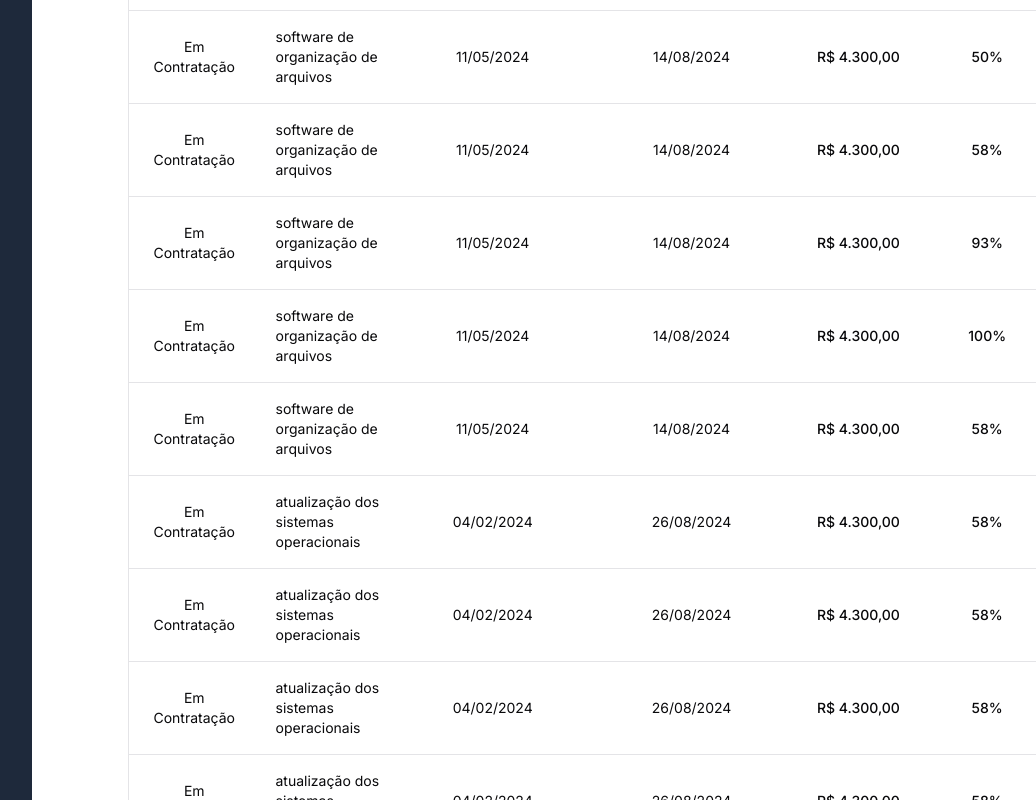
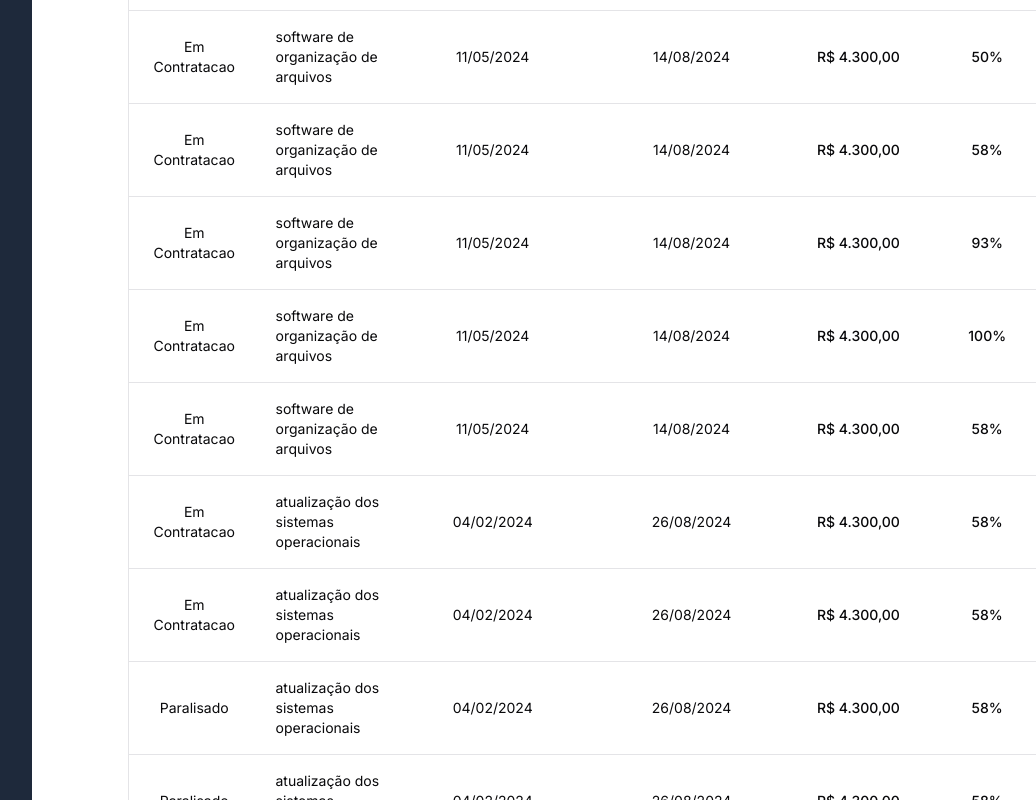
Before and after one commit to NicolasJorgeDL/faculdade_es1_contratos, a Next.js app: page /contratos in a window 1280 px wide. Shown: the part 300-1100 px from the top of the page, without its empty margins (229-1265 px from the left). Built offline with nearby package versions, Linux system fonts and the light colour scheme.

Commit message:
editar contratos

```diff
--- a/app/contratos/custom_component/table_contract.jsx
+++ b/app/contratos/custom_component/table_contract.jsx
@@ -85,12 +85,11 @@ function percentageOfValue(value, payments) {
   return `${Math.round(porcentagem)}%`;
 }
 
-function DatePickerWithRange({ className }) {
-  const [date, setDate] = React.useState({
-    // from: new Date(2024, 0, 1),
-    // to: addDays(new Date(2025, 0, 1), 20),
-  });
+function DatePickerWithRange({ className }, defaultValue) {
+  const [date, setDate] = React.useState(defaultValue);
 
+  console.log(defaultValue)
+  console.log("date",defaultValue)
   return (
     <div className={cn("grid gap-2", className)}>
       <Popover>
@@ -107,10 +106,10 @@ function DatePickerWithRange({ className }) {
             {date?.from ? (
               date.to ? (
                 <>
-                  {format(date.from, "dd/LL/y")} - {format(date.to, "dd/LL/y")}
+                  {format(defaultValue.from, "dd/LL/y")} - {format(defaultValue.to, "dd/LL/y")}
                 </>
               ) : (
-                format(date.from, "dd/LL/y")
+                format(defaultValue.from, "dd/LL/y")
               )
             ) : (
               <span>Selecione uma data</span>
@@ -121,9 +120,10 @@ function DatePickerWithRange({ className }) {
           <Calendar
             locale={ptBR}
             initialFocus
+
             mode="range"
-            defaultMonth={date?.from}
-            selected={date}
+            defaultMonth={defaultValue?.from}
+            selected={defaultValue}
             onSelect={setDate}
             numberOfMonths={2}
           />
@@ -142,7 +142,7 @@ const data = [
     dtInicial: "11/05/2024",
     dtFinal: "14/08/2024",
     valor: 4300,
-    status: "Em contratação",
+    status: "em contratacao",
     gestor: "Alicia Freitas",
     pagamentos: [
       {
@@ -168,7 +168,7 @@ const data = [
     dtInicial: "11/05/2024",
     dtFinal: "14/08/2024",
     valor: 4300,
-    status: "Em contratação",
+    status: "em contratacao",
     gestor: "Alicia Freitas",
     pagamentos: [
       {
@@ -194,7 +194,7 @@ const data = [
     dtInicial: "11/05/2024",
     dtFinal: "14/08/2024",
     valor: 4300,
-    status: "Em contratação",
+    status: "em contratacao",
     gestor: "Alicia Freitas",
     pagamentos: [
       {
@@ -220,7 +220,7 @@ const data = [
     dtInicial: "11/05/2024",
     dtFinal: "14/08/2024",
     valor: 4300,
-    status: "Em contratação",
+    status: "em contratacao",
     gestor: "Alicia Freitas",
     pagamentos: [
       {
@@ -246,7 +246,7 @@ const data = [
     dtInicial: "11/05/2024",
     dtFinal: "14/08/2024",
     valor: 4300,
-    status: "Em contratação",
+    status: "em contratacao",
     gestor: "Alicia Freitas",
     pagamentos: [
       {
@@ -272,7 +272,7 @@ const data = [
     dtInicial: "11/05/2024",
     dtFinal: "14/08/2024",
     valor: 4300,
-    status: "Em contratação",
+    status: "em contratacao",
     gestor: "Alicia Freitas",
     pagamentos: [
       {
@@ -299,7 +299,7 @@ const data = [
     dtInicial: "04/02/2024",
     dtFinal: "26/08/2024",
     valor: 4300,
-    status: "Em contratação",
+    status: "em contratacao",
     gestor: "Alicia Freitas",
     pagamentos: [
       {
@@ -326,7 +326,7 @@ const data = [
     dtInicial: "04/02/2024",
     dtFinal: "26/08/2024",
     valor: 4300,
-    status: "Em contratação",
+    status: "em contratacao",
     gestor: "Alicia Freitas",
     pagamentos: [
       {
@@ -353,7 +353,7 @@ const data = [
     dtInicial: "04/02/2024",
     dtFinal: "26/08/2024",
     valor: 4300,
-    status: "Em contratação",
+    status: "paralisado",
     gestor: "Alicia Freitas",
     pagamentos: [
       {
@@ -380,7 +380,7 @@ const data = [
     dtInicial: "04/02/2024",
     dtFinal: "26/08/2024",
     valor: 4300,
-    status: "Em contratação",
+    status: "paralisado",
     gestor: "Alicia Freitas",
     pagamentos: [
       {
@@ -407,7 +407,7 @@ const data = [
     dtInicial: "04/02/2024",
     dtFinal: "26/08/2024",
     valor: 4300,
-    status: "Em contratação",
+    status: "paralisado",
     gestor: "Alicia Freitas",
     pagamentos: [
       {
@@ -434,7 +434,7 @@ const data = [
     dtInicial: "04/02/2024",
     dtFinal: "26/08/2024",
     valor: 4300,
-    status: "Em contratação",
+    status: "paralisado",
     gestor: "Alicia Freitas",
     pagamentos: [
       {
@@ -461,7 +461,7 @@ const data = [
     dtInicial: "11/05/2024",
     dtFinal: "14/08/2024",
     valor: 4300,
-    status: "Em contratação",
+    status: "paralisado",
     gestor: "Alicia Freitas",
     pagamentos: [
       {
@@ -655,7 +655,7 @@ export const columns = [
   {
     id: "actions",
     enableHiding: false,
-    cell: ({ row }) => {
+    cell: ({ row, table }) => {
       const contrato = row.original;
 
       return (
@@ -669,16 +669,18 @@ export const columns = [
           <DropdownMenuContent align="end">
             <DropdownMenuLabel>Ações</DropdownMenuLabel>
             <DropdownMenuSeparator />
-            <Dialog>
-              <DialogTrigger asChild>
-                <DropdownMenuItem  >Editar</DropdownMenuItem>
-              </DialogTrigger>
-
-              <DialogContent>
-                helo worda
-              </DialogContent>
-            </Dialog>
-
+            <DropdownMenuItem asChild>
+              <Button
+                variant="ghost"
+                onClick={() => {
+                  table.options.setOpenEditDialog(true);
+                  table.options.setEditContract(contrato);
+                }}
+              >
+                Editar
+              </Button>
+              {/* Editar */}
+            </DropdownMenuItem>
             <DropdownMenuItem>Detalhes</DropdownMenuItem>
           </DropdownMenuContent>
         </DropdownMenu>
@@ -692,6 +694,10 @@ export default function TableContract() {
   const [columnFilters, setColumnFilters] = React.useState([]);
   const [columnVisibility, setColumnVisibility] = React.useState({});
   const [rowSelection, setRowSelection] = React.useState({});
+  const [openEditDialog, setOpenEditDialog] = React.useState(false);
+  const [openDetailDialog, setOpenDetailDialog] = React.useState(false);
+  const [openPayDialog, setPayDialog] = React.useState(false);
+  const [editContract, setEditContract] = React.useState([]);
 
   const table = useReactTable({
     data,
@@ -704,6 +710,9 @@ export default function TableContract() {
     getFilteredRowModel: getFilteredRowModel(),
     onColumnVisibilityChange: setColumnVisibility,
     onRowSelectionChange: setRowSelection,
+    openEditDialog,
+    setOpenEditDialog: setOpenEditDialog,
+    setEditContract: setEditContract,
     state: {
       sorting,
       columnFilters,
@@ -723,7 +732,7 @@ export default function TableContract() {
           }
           className="max-w-sm"
         />
-        {DatePickerWithRange("")}
+        {DatePickerWithRange("",{})}
 
         <Dialog>
           <DialogTrigger asChild>
@@ -736,7 +745,7 @@ export default function TableContract() {
           <DialogContent>
             <DialogHeader>
               <DialogTitle>
-                <h1 className="font-bold text-3xl">Novo Contrato</h1>
+                <p className="font-bold text-3xl">Novo Contrato</p>
               </DialogTitle>
               <DialogDescription>
                 Criar um novo contrato no sistema
@@ -750,7 +759,11 @@ export default function TableContract() {
               </div>
               <div className="grid grid-cols-4 items-center text-right gap-3">
                 <Label htmlFor="descricao">Descrição</Label>
-                <Textarea placeholder="Descrição" id="descricao" className="resize-none col-span-3"></Textarea>
+                <Textarea
+                  placeholder="Descrição"
+                  id="descricao"
+                  className="resize-none col-span-3"
+                ></Textarea>
               </div>
               <div className="grid grid-cols-4 items-center text-right gap-3">
                 <Label htmlFor="valor">Valor</Label>
@@ -762,7 +775,7 @@ export default function TableContract() {
               </div>
               <div className="grid grid-cols-4 items-center text-right gap-3">
                 <Label htmlFor="gestor">Datas</Label>
-                {DatePickerWithRange("")}
+                {DatePickerWithRange("",{})}
               </div>
               <div className="grid grid-cols-4 items-center text-right gap-3">
                 <Label htmlFor="status">Status</Label>
@@ -771,7 +784,9 @@ export default function TableContract() {
                     <SelectValue placeholder="Status" />
                   </SelectTrigger>
                   <SelectContent>
-                    <SelectItem value="em contratacao">Em Contratação</SelectItem>
+                    <SelectItem value="em contratacao">
+                      Em Contratação
+                    </SelectItem>
                     <SelectItem value="paralisado">Paralisado</SelectItem>
                     <SelectItem value="cancellado">Cancellado</SelectItem>
                     <SelectItem value="concluido">Concluido</SelectItem>
@@ -787,6 +802,79 @@ export default function TableContract() {
             </form>
           </DialogContent>
         </Dialog>
+
+
+        <Dialog
+              open={table.options.openEditDialog}
+              onOpenChange={table.options.setOpenEditDialog}
+            >
+              <DialogContent>
+                <DialogHeader>
+                  <DialogTitle>
+                    <p className="font-bold text-3xl">Editar Contrato</p>
+                  </DialogTitle>
+                  <DialogDescription>
+                    Edite os campos do contrato
+                  </DialogDescription>
+                </DialogHeader>
+
+                <form className="space-y-6">
+              <div className="grid grid-cols-4 items-center text-right gap-3">
+                <Label htmlFor="objetivo">Objetivo</Label>
+                <Input className="col-span-3" id="objetivo" defaultValue={editContract.objetivo}></Input>
+              </div>
+              <div className="grid grid-cols-4 items-center text-right gap-3">
+                <Label htmlFor="descricao">Descrição</Label>
+                <Textarea
+                  placeholder="Descrição"
+                  id="descricao"
+                  className="resize-none col-span-3"
+                  defaultValue={editContract.descricao}
+                ></Textarea>
+              </div>
+              <div className="grid grid-cols-4 items-center text-right gap-3">
+                <Label htmlFor="valor">Valor</Label>
+                <Input className="col-span-3" type="float" id="valor" defaultValue={editContract.valor}></Input>
+              </div>
+              <div className="grid grid-cols-4 items-center text-right gap-3">
+                <Label htmlFor="gestor">Gestor</Label>
+                <Input className="col-span-3" id="gestor" defaultValue={editContract.gestor}></Input>
+              </div>
+              <div className="grid grid-cols-4 items-center text-right gap-3">
+
+                <Label htmlFor="gestor">Datas</Label>
+                {DatePickerWithRange("",{
+                  from: transformToDate(editContract.dtInicial),
+                  to: transformToDate (editContract.dtFinal)
+                })}
+              </div>
+              <div className="grid grid-cols-4 items-center text-right gap-3">
+                <Label htmlFor="status">Status</Label>
+                <Select defaultValue={editContract.status}>
+                  <SelectTrigger className="w-[180px]">
+                    <SelectValue placeholder="Status" />
+                  </SelectTrigger>
+                  <SelectContent >
+                    <SelectItem value="em contratacao">
+                      Em Contratação
+                    </SelectItem>
+                    <SelectItem value="paralisado">Paralisado</SelectItem>
+                    <SelectItem value="cancellado">Cancelado</SelectItem>
+                    <SelectItem value="concluido">Concluido</SelectItem>
+                  </SelectContent>
+                </Select>
+              </div>
+              <DialogFooter>
+                <Button variant="outline">Cancelar</Button>
+                <Button type="subimit" className="w-auto bg-slate-700">
+                  Salvar
+                </Button>
+              </DialogFooter>
+            </form>
+
+              </DialogContent>
+            </Dialog>
+
 
         {/* <DropdownMenu>
           <DropdownMenuTrigger asChild>
```
